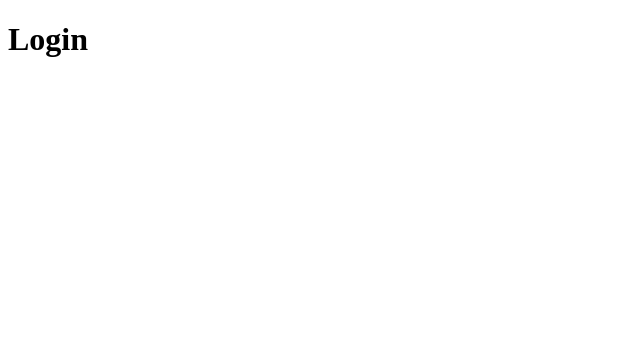
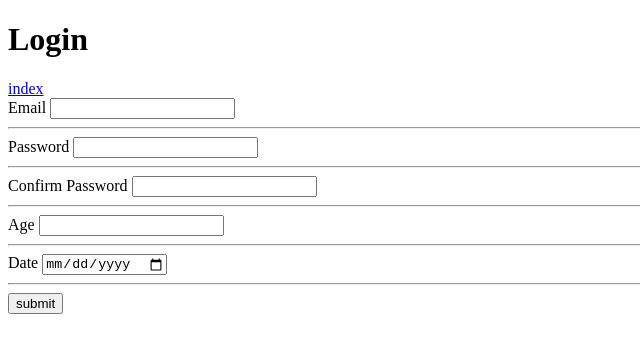
Before and after one commit to DeiviFL/jueves13, a plain HTML site: page login.html in a window 1280 px wide. Shown: the whole page, without its empty margins (0-640 px from the left). Drawn offline with Linux system fonts and the light colour scheme.

Commit message:
sabado 15

```diff
--- a/login.html
+++ b/login.html
@@ -8,5 +8,36 @@
 </head>
 <body>
     <h1>Login</h1>
+    <div>
+        <a href="index.html">index</a>
+    </div>
+    <Form>
+        <div>
+            <label for="">Email</label>
+            <input type="email" required/>
+        </div>
+        <hr>
+        <div>
+            <label for="">Password</label>
+            <input type="password" />
+        </div>
+        <hr>
+        <div>
+            <label for="">Confirm <span>Password</span></label>
+            <input type="password" />
+        </div>
+        <hr>
+        <div>
+            <label for="">Age</label>
+            <input type="number" />
+        </div>
+        <hr>
+        <div>
+            <label for="">Date</label>
+            <input type="date" />
+        </div>
+        <hr>
+            <button>submit</button>
+    </Form>
 </body>
 </html>
```
Also changed, not shown: dashboard.html (+2 -1 lines), index.html (+3 -0 lines), Assets/FES.svg (added), Assets/about.jpg (added), Assets/discord.png (added), Assets/laptop.png (added).
